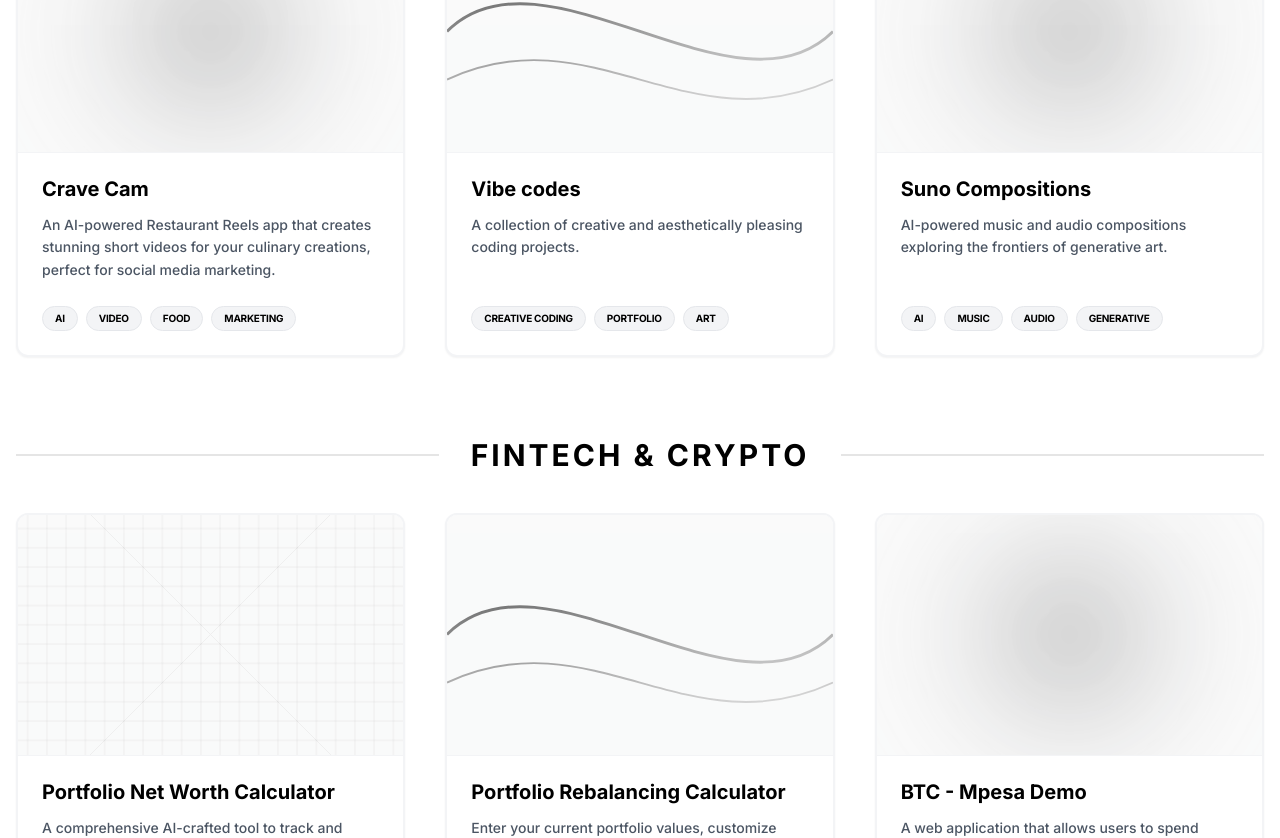
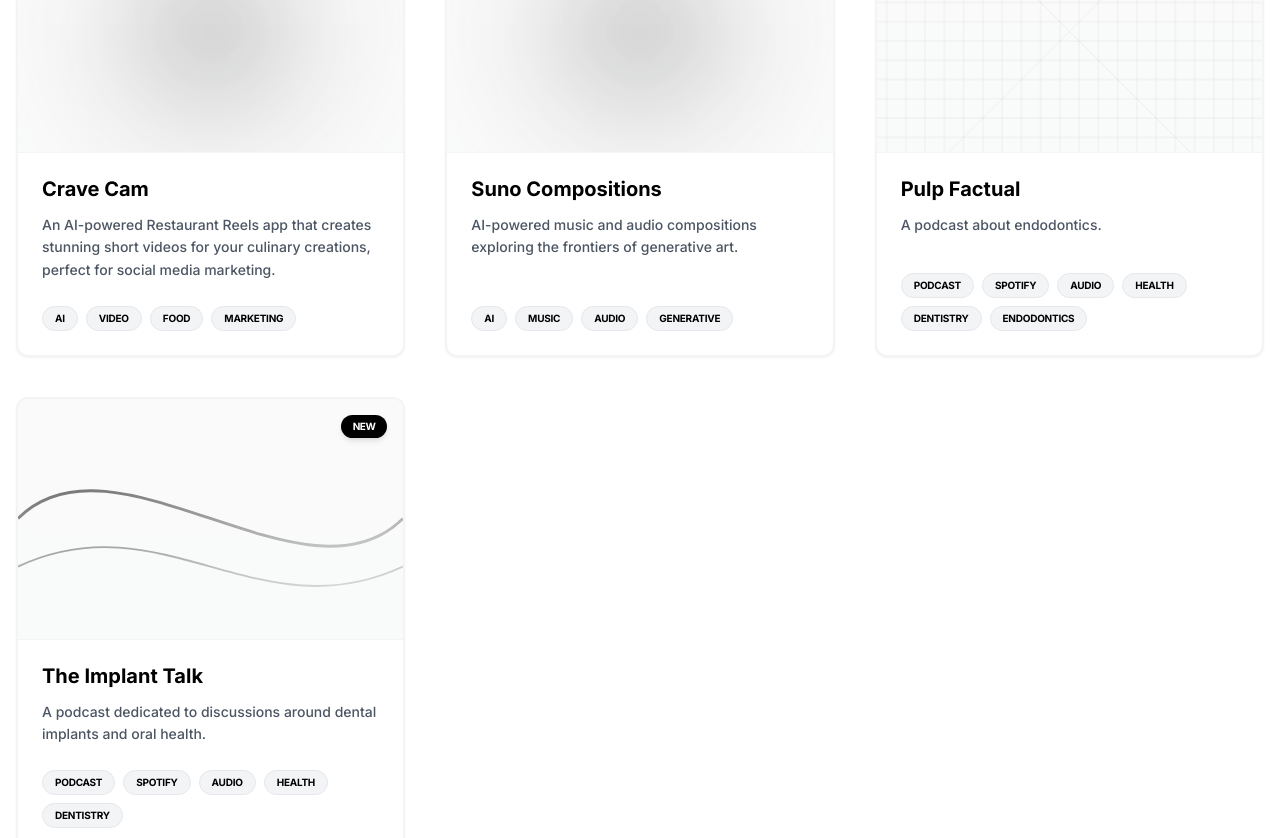
Before and after one commit to eltonarunga/Software-Compositions, a React (Vite) app: page / in a window 1280 px wide. Shown: the part 5056-5894 px from the top of the page. Built offline with nearby package versions, Linux system fonts and the light colour scheme.

Commit message:
feat: Remove outdated project entries
Removes "Vibe codes" and "Mining Dashboard" entries from the constants, as they are no longer relevant or have been superseded. This keeps the project list current and accurate.

```diff
--- a/constants.ts
+++ b/constants.ts
@@ -373,28 +373,6 @@
     createdAt: '2023-11-18',
   },
   {
-    id: 9,
-    title: 'Vibe codes',
-    description: 'A collection of creative and aesthetically pleasing coding projects.',
-    imageUrl: getImageForIndex(0),
-    url: 'https://vibecodes-wbkwyjej.manus.space',
-    aiTools: ['Manus'],
-    tags: ['Creative Coding', 'Portfolio', 'Art'],
-    category: 'Creative & Media',
-    createdAt: '2023-11-15',
-  },
-  {
-    id: 11,
-    title: 'Mining Dashboard',
-    description: 'A real-time dashboard to monitor and manage industrial mining operations.',
-    imageUrl: getImageForIndex(2),
-    url: 'https://aeejbufd.manus.space/',
-    aiTools: ['Manus'],
-    tags: ['Industrial', 'Dashboard', 'Operations', 'Real-time'],
-    category: 'SaaS & Platforms',
-    createdAt: '2023-10-12',
-  },
-  {
     id: 12,
     title: 'Kazira.io Job Disruption Scanner (Opal)',
     description: 'An innovative agent built on the Opal platform, designed for intelligent task automation and assistance.',
@@ -434,5 +412,25 @@
     tags: ['AI', 'Music', 'Audio', 'Generative'],
     category: 'Creative & Media',
     createdAt: '2023-08-01',
+  },
+  {
+    id: 103,
+    title: 'Pulp Factual',
+    description: 'A podcast about endodontics.',
+    imageUrl: getImageForIndex(3),
+    url: 'https://open.spotify.com/show/6nOARyZH4G5XK5sly52X5M?si=3nMgkCyLREawC0Vt2OdnGA',
+    tags: ['Podcast', 'Spotify', 'Audio', 'Health', 'Dentistry', 'Endodontics'],
+    category: 'Creative & Media',
+    createdAt: '2026-04-03',
+  },
+  {
+    id: 104,
+    title: 'The Implant Talk',
+    description: 'A podcast dedicated to discussions around dental implants and oral health.',
+    imageUrl: getImageForIndex(4),
+    url: 'https://open.spotify.com/show/4akFY4frLLKbLUuqjvHGlt?si=eFeG-MumQO2DbIStUAH52g',
+    tags: ['Podcast', 'Spotify', 'Audio', 'Health', 'Dentistry'],
+    category: 'Creative & Media',
+    createdAt: '2026-04-03',
   }
 ];
```
